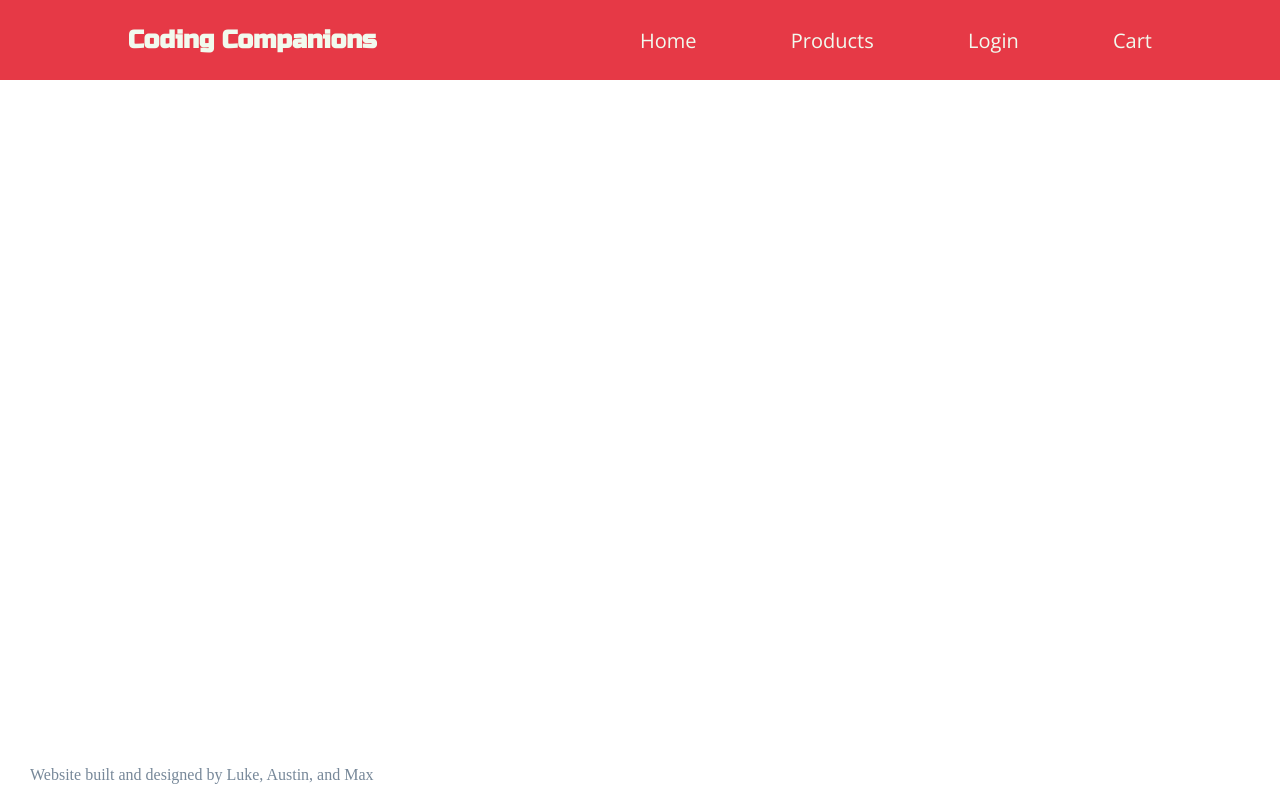
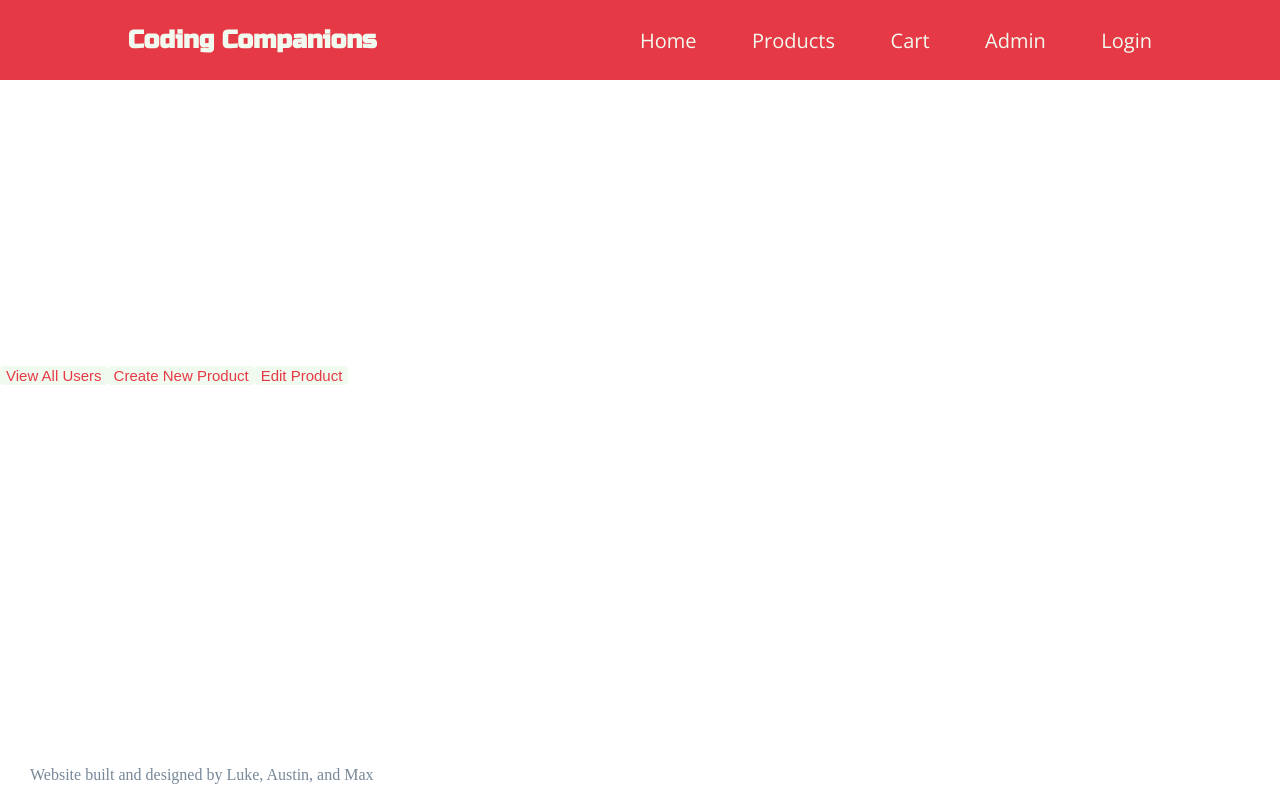
Before and after one commit to MaxVillagomez/coding-companions, a React (Create React App) app: page /admin in a window 1280 px wide. Built offline with nearby package versions, Linux system fonts and the light colour scheme; no server answers.

Commit message:
feat(created AllUsers.js, CreateProduct.js, EditProducts.js) crated page for AllUsers and displayed it on front end

```diff
--- a/api/products.js
+++ b/api/products.js
@@ -56,7 +56,7 @@ apiRouter.get("/:productId", async (req, res, next) => {
   }
 });
 
-apiRouter.post("/", async (req, res, next) => {
+apiRouter.post("/", requireAdmin, async (req, res, next) => {
   const { name, description, photo, quantity, price } = req.body;
 
   try {
@@ -74,7 +74,7 @@ apiRouter.post("/", async (req, res, next) => {
   }
 });
 
-apiRouter.patch("/:productId", async (req, res, next) => {
+apiRouter.patch("/:productId", requireAdmin, async (req, res, next) => {
   // console.log("This is the req body", req.body);
   const { productId } = req.params;
   console.log("this is the req params", req.params);
@@ -99,7 +99,7 @@ apiRouter.patch("/:productId", async (req, res, next) => {
   }
 });
 
-apiRouter.delete("/:productId", async (req, res, next) => {
+apiRouter.delete("/:productId", requireAdmin, async (req, res, next) => {
   const { productId } = req.params;
 
   try {
--- a/api/utils.js
+++ b/api/utils.js
@@ -1,6 +1,6 @@
 function requireAdmin(req, res, next) {
   console.log("This is the req user thing", req.user);
-  if (!req.user.isAdmin) {
+  if (!req.user.is_admin) {
     next({
       name: "UserIsNotAdmin",
       message: "You must be an admin to be able to do this.",
--- a/src/axios-services/index.js
+++ b/src/axios-services/index.js
@@ -7,16 +7,23 @@ import axios from "axios";
 // for example, if we need to display a list of users
 // we'd probably want to define a getUsers service like this:
 
-/*
-  export async function getUsers() {
+
+  export async function getUsers(token) {
     try {
-      const { data: users } = await axios.get('/api/users')
+      const { data: users } = await axios.get('/api/users',
+      {
+        headers: {
+          "Content-Type": "application/json",
+          "Authorization": `Bearer ${token}`
+        },
+      });
       return users;
     } catch(err) {
       console.error(err)
+      throw error;
     }
   }
-*/
+
 
 export async function getAllProducts() {
   try {
--- /dev/null
+++ b/src/components/Admin.js
@@ -0,0 +1,20 @@
+import React, { useState, useEffect } from "react";
+import { Link } from "react-router-dom";
+
+const Admin = () => {
+    return(
+        <div>
+            <Link to="/admin/users">
+            <button>View All Users</button>
+            </Link>
+            <Link to="/admin/createproduct">
+            <button>Create New Product</button>
+            </Link>
+            <Link to="/admin/products">
+            <button >Edit Product</button>
+            </Link>
+        </div>
+    )
+}
+
+export default Admin;
--- /dev/null
+++ b/src/components/AllUsers.js
@@ -0,0 +1,27 @@
+import { React } from "react";
+import { Link } from "react-router-dom";
+
+const AllUsers = ({users, setUsers}) => {
+    return(
+        <div className="all-users-container">
+            {users && users.length ? (
+                users.map((user) => {
+                    return (
+                        <div className="all-users" key={user.id}>
+                            <h1>{user.email}</h1>
+                            <h3>{user.street_address}</h3>
+                            <h3>{user.city}</h3>
+                            <h3>{user.state}</h3>
+                            <h3>{user.zip}</h3>
+                            {user.is_admin ? (<h3>Admin</h3>) : (<h3>Customer</h3>)}
+                        </div>
+                    )
+                })
+            ):(
+                <h1>No users to display!</h1>
+            )}
+        </div>
+    )
+}
+
+export default AllUsers;
--- a/src/components/App.js
+++ b/src/components/App.js
@@ -3,7 +3,7 @@ import React, { useState, useEffect } from "react";
 // you can think of that directory as a collection of api adapters
 // where each adapter fetches specific info from our express server's /api route
 
-import { getAllProducts, getProductById, getMe } from "../axios-services";
+import { getAllProducts, getProductById, getMe, getUsers } from "../axios-services";
 import {
   Homepage,
   Navbar,
@@ -14,6 +14,8 @@ import {
   Cart,
   Checkout,
   Confirmation,
+  Admin,
+  AllUsers
 } from "./index";
 import "../style/App.css";
 import {
@@ -35,7 +37,7 @@ const App = () => {
   const [isLoggedIn, setIsLoggedIn] = useState(false);
   const [cart, setCart] = useState(cartFromLocalStorage);
   const [cardNumber, setCardNumber] = useState("");
-  const [user, setUser] = useState({});
+  const [users, setUsers] = useState({});
   const [city, setCity] = useState("");
   const [streetAddress, setStreetAddress] = useState("");
   const [state, setState] = useState("");
@@ -44,8 +46,16 @@ const App = () => {
   const { productId } = useParams();
 
   useEffect(() => {
+    if (localStorage.token) {
+      setToken(localStorage.token);
+      setIsLoggedIn(!isLoggedIn);
+    }
+  }, []);
+
+  useEffect(() => {
     localStorage.setItem("cart", JSON.stringify(cart));
   }, [cart]);
+
   useEffect(() => {
     const fetchAllProducts = async () => {
       try {
@@ -59,6 +69,24 @@ const App = () => {
     };
     fetchAllProducts();
   }, []);
+
+  useEffect(() => {
+    const fetchAllUsers = async () => {
+      if(token) {
+      try {
+        const data = await getUsers(token);
+        console.log("This is the users data: ", data);
+        setUsers(data.users);
+        // console.log("This is the photo data", data[0].photo);
+      } catch (error) {
+        console.error(error);
+      }
+    } else {
+      return
+    }
+  }
+  fetchAllUsers();
+  }, [token]);
 
   const handleClick = (item) => {
     if (cart.some((cartItem) => cartItem.name === item.name)) {
@@ -106,12 +134,6 @@ const App = () => {
     setCart(items);
   };
 
-  useEffect(() => {
-    if (localStorage.token) {
-      setToken(localStorage.token);
-      setIsLoggedIn(!isLoggedIn);
-    }
-  }, []);
 
   //   // useEffect(() => {
   //   //     if (!isLoggedIn) {
@@ -133,7 +155,7 @@ const App = () => {
   return (
     <div className="app-container">
       <Router>
-        <Navbar />
+        <Navbar isLoggedIn={isLoggedIn} setIsLoggedIn={setIsLoggedIn} setToken={setToken}/>
         <Routes>
           <Route
             path="/"
@@ -218,6 +240,8 @@ const App = () => {
             }
           />
           <Route path="/confirmation" element={<Confirmation />} />
+          <Route path="/admin" element={<Admin />} />
+          <Route path="/admin/users" element={<AllUsers users={users} setUsers={setUsers}/>} />
         </Routes>
       </Router>
 
--- a/src/components/Login.js
+++ b/src/components/Login.js
@@ -15,7 +15,6 @@ const Login = (props) => {
   const navigate = useNavigate();
   async function handleSubmit(event) {
     event.preventDefault();
-    console.log("This is email and password: ", email, password);
 
     const { user, token } = await login({ email, password });
     console.log("this is the data: ", user);
--- a/src/components/Navbar.js
+++ b/src/components/Navbar.js
@@ -1,7 +1,13 @@
 import React from "react";
 import { Link } from "react-router-dom";
 
-const Navbar = () => {
+const Navbar = ({ isLoggedIn, setToken, setIsLoggedIn }) => {
+  function logOut() {
+    delete localStorage.token;
+    setToken("");
+    setIsLoggedIn(false);
+    // setUser({});
+  }
   return (
     <header>
       <nav className="nav-bar">
@@ -13,18 +19,18 @@ const Navbar = () => {
           <Link className="nav-link" to="/products">
             Products
           </Link>
-          <Link className="nav-link" to="/login">
-            Login
-          </Link>
           <Link className="nav-link" to="/cart">
             Cart
           </Link>
-          {/* {
+          <Link className="nav-link" to="/admin">
+            Admin
+          </Link>
+          {
                 isLoggedIn
                 ? (<button onClick={logOut}>Logout</button>)
-                : (<Link className="none" to="/login">Login</Link>)
+                : (<Link className="nav-link" to="/login">Login</Link>)
               }
-               */}
+
         </div>
       </nav>
     </header>
--- a/src/components/index.js
+++ b/src/components/index.js
@@ -8,3 +8,5 @@ export { default as IndividualProduct } from "./IndividualProduct";
 export { default as Cart } from "./Cart";
 export { default as Checkout} from "./Checkout";
 export { default as Confirmation} from "./Confirmation";
+export { default as Admin } from "./Admin";
+export { default as AllUsers} from "./AllUsers";
```
Also changed, not shown: api/users.js (+8 -1 lines).
